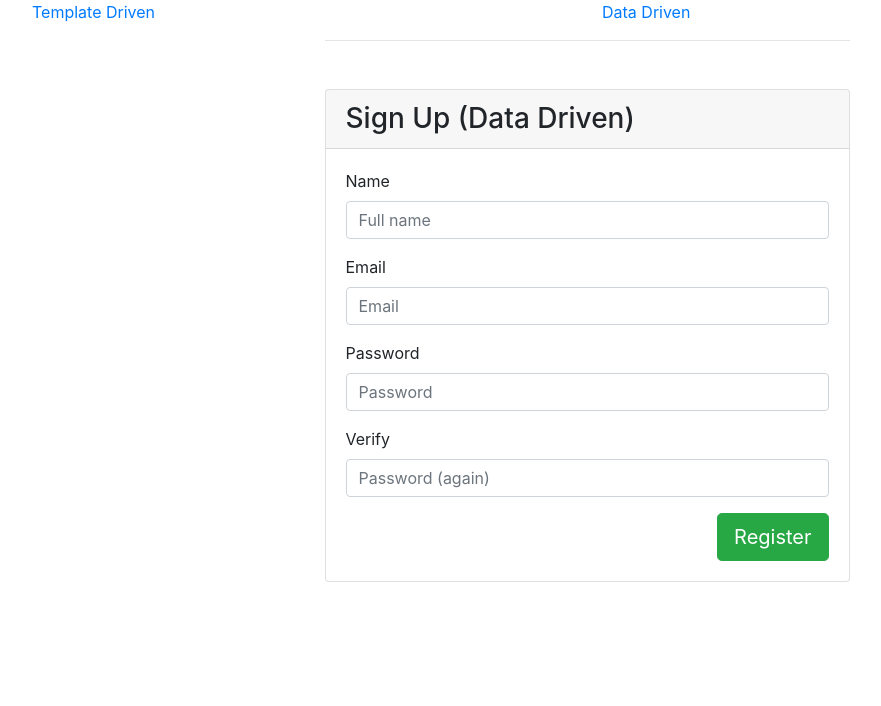
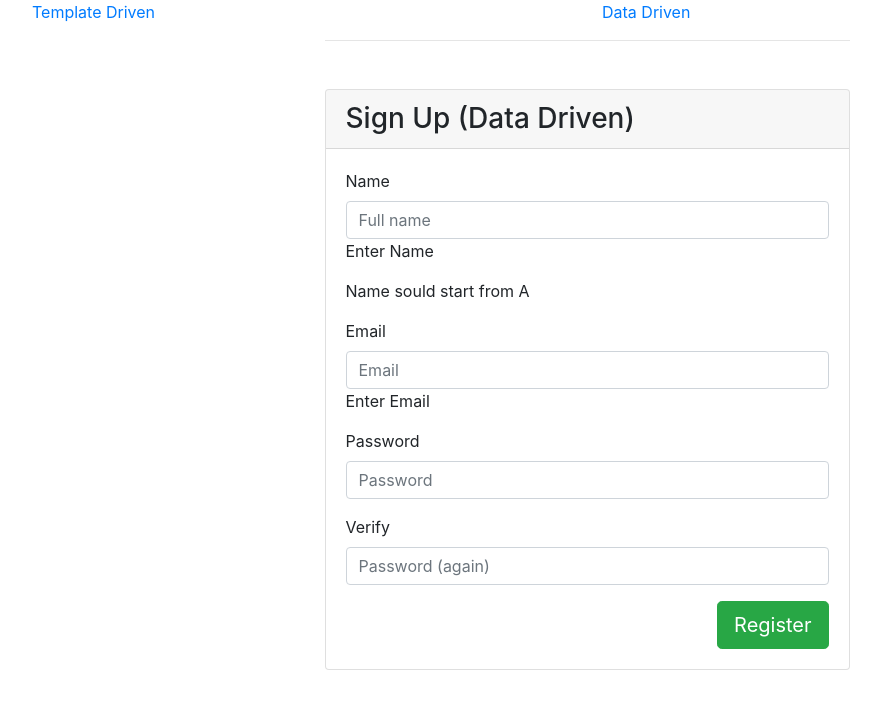
Before and after one commit to CodeKul/angular-morning-daily, an Angular app in the folder seventh-day/routerapp/: page /forms/dd in a window 1280 px wide. Shown: the top 706 px of the page, without its empty margins (53-934 px from the left). Built offline with nearby package versions, Linux system fonts and the light colour scheme.

Commit message:
forms : async forms

```diff
--- a/seventh-day/routerapp/src/app/forms/dd/dd.component.html
+++ b/seventh-day/routerapp/src/app/forms/dd/dd.component.html
@@ -12,14 +12,20 @@
               <div class="form-group">
                   <label for="inputName">Name</label>
                   <input formControlName="usNm" type="text" class="form-control" id="inputName" placeholder="Full name">
+                  <p *ngIf="fg?.controls.usNm.errors?.required">Enter Name</p>
+                  <p *ngIf="fg?.controls.usNm.errors?.isA">Name sould start from A</p>
               </div>
               <div class="form-group">
                   <label for="inputEmail3">Email</label>
                   <input formControlName="eml" type="email" class="form-control" id="inputEmail3" placeholder="Email" required="">
+                  <p *ngIf="fg?.controls.eml.errors?.required">Enter Email</p>
+                  <p *ngIf="fg?.controls.eml.errors?.email">Enter Valid Email</p>
+                  <p *ngIf="fg?.controls.eml.errors?.isA">Enter Should start from A</p>
               </div>
               <div class="form-group">
                   <label for="inputPassword3">Password</label>
                   <input formControlName="pass" type="password" class="form-control" id="inputPassword3" placeholder="Password" required="">
+
               </div>
               <div class="form-group">
                   <label for="inputVerify3">Verify</label>
--- a/seventh-day/routerapp/src/app/forms/dd/dd.component.ts
+++ b/seventh-day/routerapp/src/app/forms/dd/dd.component.ts
@@ -1,5 +1,6 @@
 import { Component, OnInit } from '@angular/core';
 import { FormBuilder, FormGroup, Validators, AbstractControl, ValidationErrors } from '@angular/forms';
+import { Observable } from 'rxjs';
 
 @Component({
   selector: 'app-dd',
@@ -26,7 +27,7 @@ export class DdComponent implements OnInit {
 
     this.fg = this.fb.group({
       usNm: this.fb.control('', usNmCmp),
-      eml: this.fb.control('', emlCmps),
+      eml: this.fb.control('', emlCmps, this.startWithAasync),
       pass: this.fb.control('', Validators.required)
     })
     console.log(this.fg)
@@ -39,12 +40,31 @@ export class DdComponent implements OnInit {
   startWithA(ctrl: AbstractControl): ValidationErrors | null {
     console.log(`Full ${ctrl.value} --> ${ctrl.value.charAt(0)}`);
 
-    if(ctrl.value.charAt(0) == 'a'
-          || ctrl.value.charAt(0) == 'A') {
+    if (ctrl.value.charAt(0) == 'a'
+      || ctrl.value.charAt(0) == 'A') {
       return null
     }
     return {
-      isA : false
+      isA: true
     }
   }
+
+  startWithAasync(ctrl: AbstractControl): Promise<ValidationErrors | null> {
+
+    function promiseFn(res, rej) {
+      function futureFn() {
+        if (ctrl.value.charAt(0) == 'a'
+          || ctrl.value.charAt(0) == 'A') {
+          res(null)
+        }
+        else {
+          let errObj = { isA: true }
+          res(errObj)
+        }
+      }
+
+      setTimeout(futureFn, 1500)
+    }
+    return new Promise(promiseFn)
+  }
 }
```
